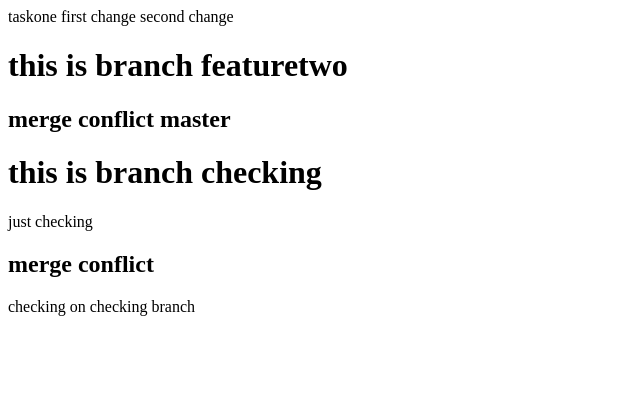
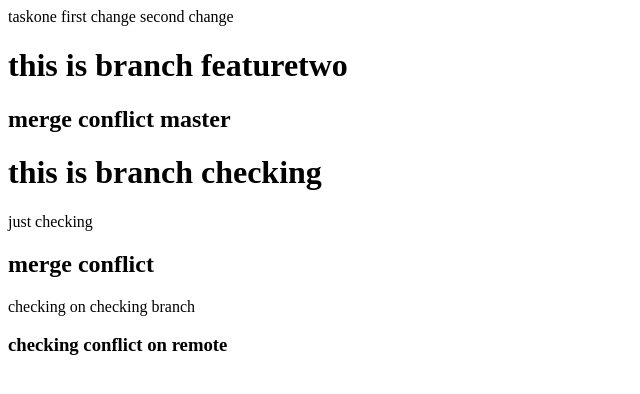
Before and after one commit to singh02raunak/check, a plain HTML site: page index.html in a window 1280 px wide. Shown: the whole page, without its empty margins (0-640 px from the left). Drawn offline with Linux system fonts and the light colour scheme.

Commit message:
conflict master

```diff
--- a/index.html
+++ b/index.html
@@ -18,5 +18,7 @@
     <h2>merge conflict</h2>
     checking on checking branch
 
+    <h3>checking conflict on remote</h3>
+
 </body>
 </html>
```
